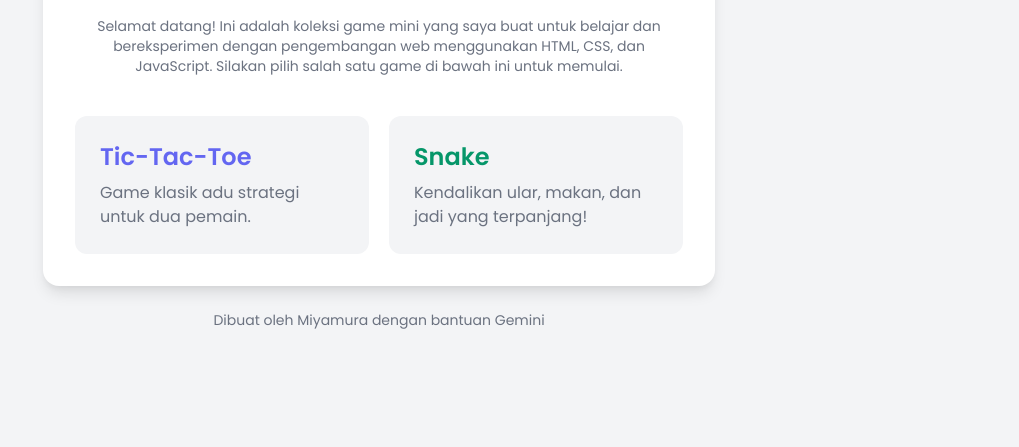
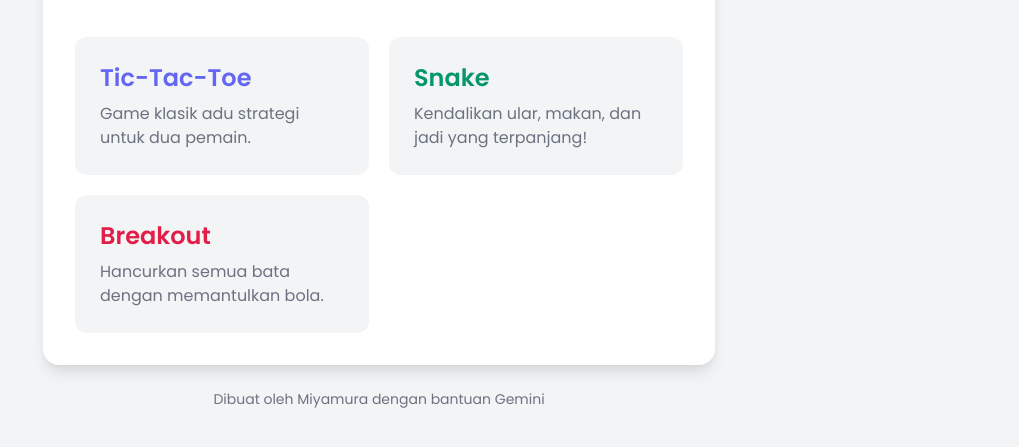
Before and after one commit to Cornelius120/Game, a plain HTML site: page index.html in a window 1280 px wide. Shown: the part 291-738 px from the top of the page, without its empty margins (261-1280 px from the left). Drawn offline with nearby package versions, Linux system fonts and the light colour scheme.

Commit message:
Update index.html

```diff
--- a/index.html
+++ b/index.html
@@ -109,6 +109,21 @@
               Kendalikan ular, makan, dan jadi yang terpanjang!
             </p>
           </a>
+
+          <!-- Kartu Game 3: Breakout -->
+          <a
+            href="HTML/breakout.html"
+            class="game-card block p-6 rounded-xl text-left border border-transparent hover:border-rose-500"
+          >
+            <h2
+              class="text-2xl font-semibold text-rose-600 dark:text-rose-400 mb-2"
+            >
+              Breakout
+            </h2>
+            <p style="color: var(--text-secondary-color)">
+              Hancurkan semua bata dengan memantulkan bola.
+            </p>
+          </a>
         </div>
       </div>
 
```
